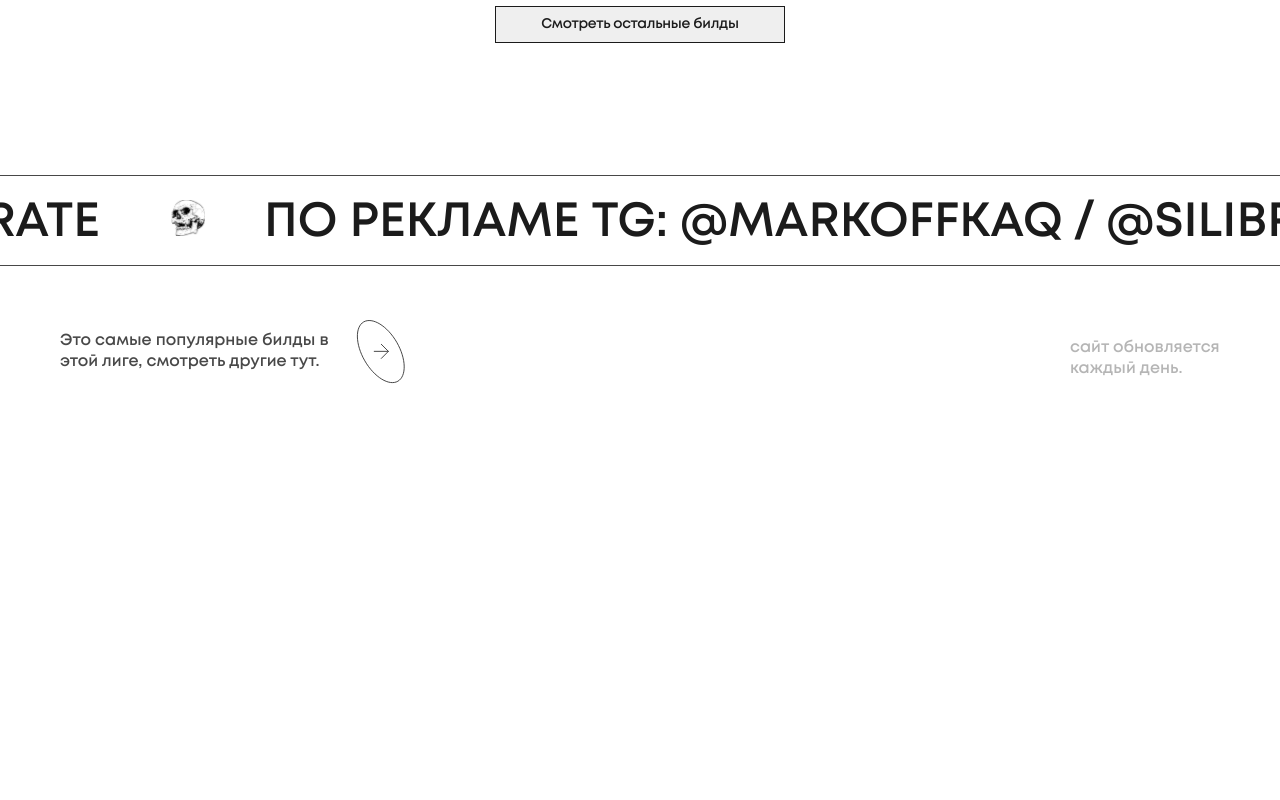
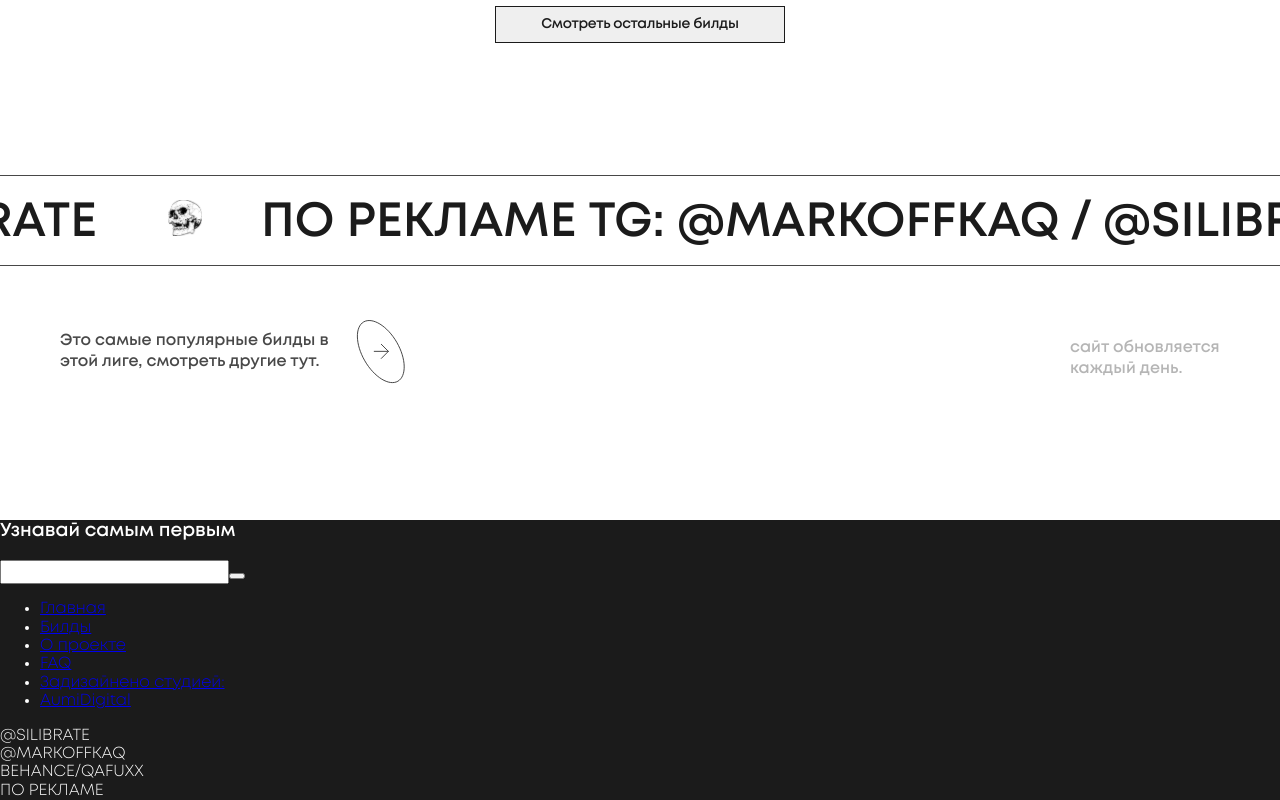
Before and after one commit to Silibrate/Todos, a React (Create React App) app: page / in a window 1280 px wide. Shown: the part 1925-2725 px from the top of the page. Before the commit the page ends 2426 px from the top, so only its background shows below. Built offline with nearby package versions, Linux system fonts and the light colour scheme.

Commit message:
fix string tg and hover in cart

```diff
--- a/src/components/Advertising/Advertising.css
+++ b/src/components/Advertising/Advertising.css
@@ -19,11 +19,10 @@
   font-style: normal;
   font-weight: 900;
   font-size: 48px;
-  padding-left: 100%;
   line-height: 53px;
   color: #1B1B1B;
   white-space: nowrap;
-  animation: marquee 10.5s infinite linear;
+  animation: marquee 7.5s infinite linear;
 }
 
 .advertising__logo {
@@ -138,6 +137,6 @@
       transform: translateX(0)
   }
   100% {
-      transform: translateX(-110%)
+      transform: translateX(-34.9%)
   }
 }
--- a/src/components/Advertising/Advertising.jsx
+++ b/src/components/Advertising/Advertising.jsx
@@ -5,7 +5,11 @@ const Advertising = () => {
   return (
     <section className="advertising">
       <div className="advertising__tg">
-        <p className="advertising__tg__text">ПО РЕКЛАМЕ TG: @MARKOFFKAQ / @SILIBRATE <img className="advertising__logo" src={Logo} alt="лого" />ПО РЕКЛАМЕ TG: @MARKOFFKAQ / @SILIBRATE</p>
+        <p className="advertising__tg__text">
+          ПО РЕКЛАМЕ TG: @MARKOFFKAQ / @SILIBRATE <img className="advertising__logo" src={Logo} alt="лого" />
+          ПО РЕКЛАМЕ TG: @MARKOFFKAQ / @SILIBRATE <img className="advertising__logo" src={Logo} alt="лого" />
+          ПО РЕКЛАМЕ TG: @MARKOFFKAQ / @SILIBRATE
+        </p>
       </div>
 
       <div className="advertising__container">
--- a/src/components/App/App.js
+++ b/src/components/App/App.js
@@ -3,6 +3,7 @@ import Header from "../Header/Header";
 import NewGuide from "../NewGuide/NewGuide";
 import Builds from "../Builds/Builds";
 import Advertising from "../Advertising/Advertising";
+import Footer from "../Footer/Footer";
 
 function App() {
   const [menuOpen, setMenuOpen] = useState(false);
@@ -16,6 +17,7 @@ function App() {
       <NewGuide />
       <Builds />
       <Advertising />
+      <Footer />
     </>
   );
 }
--- a/src/components/Builds/Builds.css
+++ b/src/components/Builds/Builds.css
@@ -98,8 +98,12 @@
 }
 
 .cart__link:hover {
-  background: #aaa9a9;
+  background: #ffffff;
   color: rgb(0, 0, 0);
+}
+
+.cart__link:hover .cart__link__arrow {
+  filter: invert(1);
 }
 
 .cart__link__arrow {
@@ -126,7 +130,7 @@
 
 .builds__button:hover {
   background-color: black;
-  color: #FFFFFF;
+  color: #ffffff;
 }
 
 @media screen and (max-width:979px) {
--- /dev/null
+++ b/src/components/Footer/Footer.css
@@ -0,0 +1,4 @@
+.footer {
+  background: #1B1B1B;
+  color: #FFFFFF;
+}
--- /dev/null
+++ b/src/components/Footer/Footer.jsx
@@ -0,0 +1,35 @@
+const Footer = () => {
+  return (
+    <footer className="footer">
+      <div className="footer__container">
+        <div className="footer__subscription">
+          <h3 className="footer__title">Узнавай самым первым</h3>
+          <form className="footer__form" action="submit">
+            <input className="footer__input" type="text" />
+            <button className="footer__button"></button>
+          </form>
+        </div>
+        <div className="footer__nav">
+          <nav>
+            <ul className="footer__lists">
+              <li className="footer__lists"><a href="#">Главная </a></li>
+              <li className="footer__lists"><a href="#">Билды </a></li>
+              <li className="footer__lists"><a href="#">О проекте </a></li>
+              <li className="footer__lists"><a href="#">FAQ </a></li>
+              <li className="footer__lists"><a href="#">Задизайнено студией: </a></li>
+              <li className="footer__lists"><a href="#">AumiDigital </a></li>
+            </ul>
+          </nav>
+        </div>
+      </div>
+      <div className="footer__bottom">
+        <p className="footer__ifo">@SILIBRATE</p>
+        <p className="footer__ifo">@MARKOFFKAQ</p>
+        <p className="footer__ifo">BEHANCE/QAFUXX</p>
+        <p className="footer__ifo">ПО РЕКЛАМЕ</p>
+      </div>
+    </footer>
+  );
+}
+
+export default Footer;
--- a/src/index.css
+++ b/src/index.css
@@ -4,3 +4,4 @@
 @import url(./components/NewGuide/NewGuide.css);
 @import url(./components/Builds/Builds.css);
 @import url(./components/Advertising/Advertising.css);
+@import url(./components/Footer/Footer.css);
```
